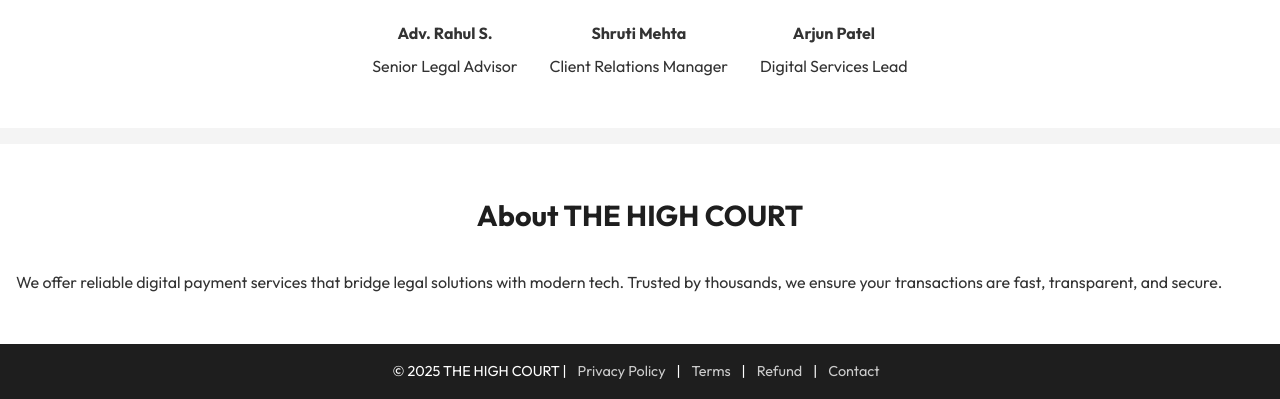
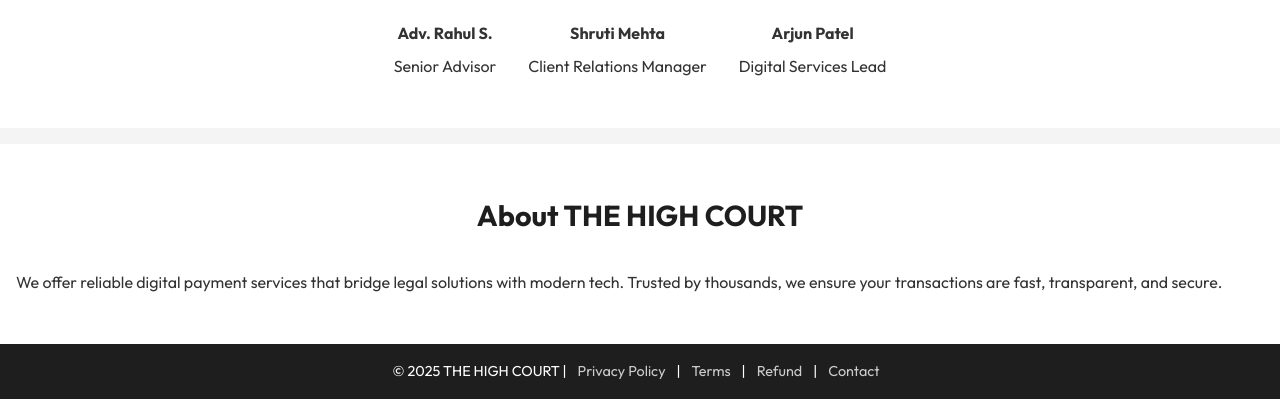
Before and after one commit to tomar760/the-high-court, a plain HTML site: page index.html in a window 1280 px wide. Shown: the part 2834-3233 px from the top of the page. Drawn offline with Linux system fonts and the light colour scheme.

Commit message:
Update index.html

```diff
--- a/index.html
+++ b/index.html
@@ -123,7 +123,7 @@
         <div class="member">
           <img src="assets/logo.png" alt="Member">
           <h4>Adv. Rahul S.</h4>
-          <p>Senior Legal Advisor</p>
+          <p>Senior Advisor</p>
         </div>
         <div class="member">
           <img src="assets/logo.png" alt="Member">
```
